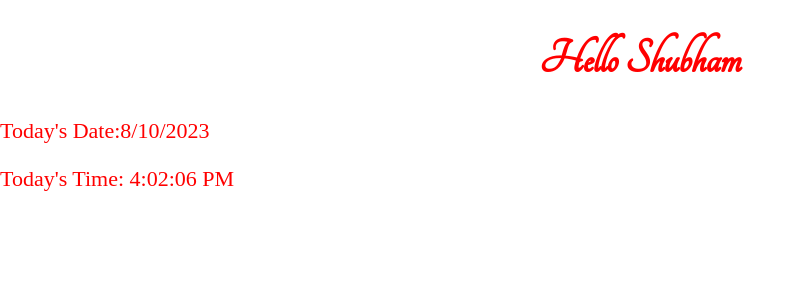
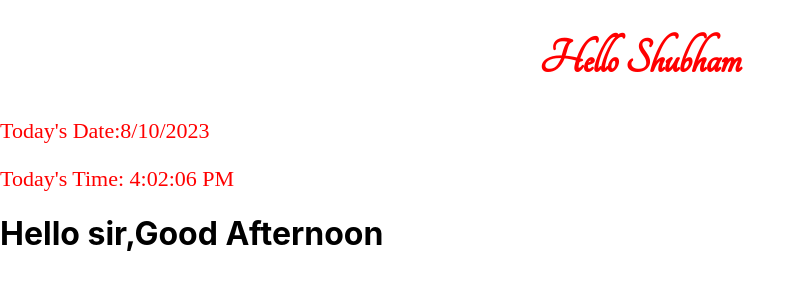
Before and after one commit to Shubham138g/Html, a React (Create React App) app in the folder react/react-app/: page / in a window 1280 px wide. Shown: the top 300 px of the page, without its empty margins (0-805 px from the left). Built offline with nearby package versions, Linux system fonts and the light colour scheme.

Commit message:
greeting logic

```diff
--- a/react/react-app/src/App.js
+++ b/react/react-app/src/App.js
@@ -4,12 +4,31 @@ import './App.css';
 const name = "Shubham";
 const date = new Date().toLocaleDateString();
 const time = new Date().toLocaleTimeString();
+
+
+let currentDate = new Date();
+currentDate = currentDate.getHours();
+let greet = '';
+
+
+if (currentDate > 1 && currentDate < 12) {
+  greet = 'GOod Morning';
+}
+else if (currentDate > 12 && currentDate < 19) {
+  greet = 'Good Afternoon';
+}
+else if (currentDate > 19 && currentDate < 24) {
+  greet = 'Good night';
+}
+
+
 function App() {
   return (
     <>
       <center><h1 className="h1">Hello {name} </h1></center>
       <p className="p">{`Today's Date:${date}`}</p>
       <p className="p">{`Today's Time: ${time}`}</p>
+      <h1> Hello sir,{greet}</h1>
     </>
   );
 }
```
